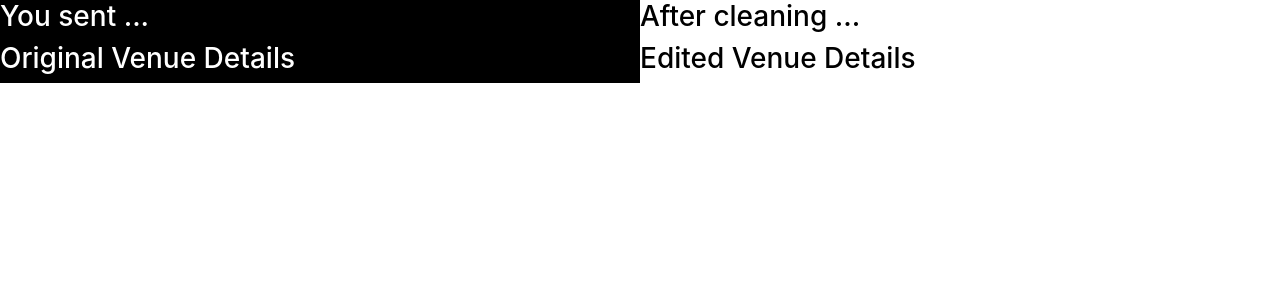
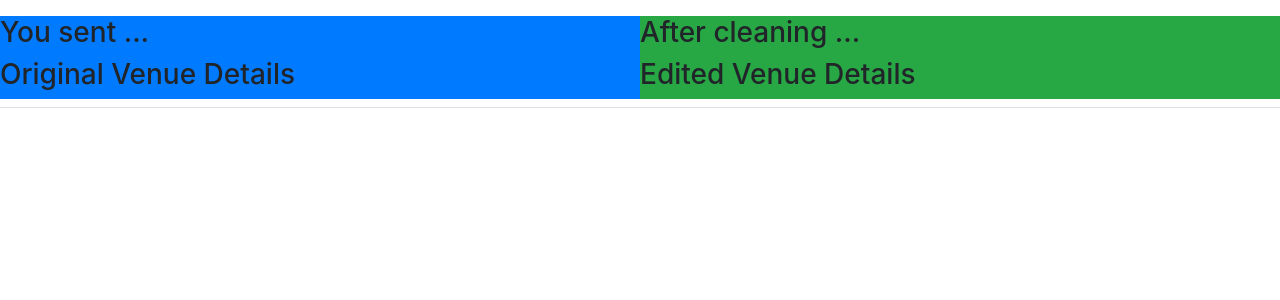
Before and after one commit to lcplcy/foursquare_api_poc, a Python web app: template app/templates/ls_propose_edit_viz.html in a window 1280 px wide. Shown: the top 300 px of the page. Run offline with Jinja, Linux system fonts and the light colour scheme; the template is opened without the code that fills it, so the values that code supplies are empty; some libraries are stand-ins or nearby versions.

Commit message:
fix css to use bootstrap bg colors

```diff
--- a/app/templates/ls_propose_edit_viz.html
+++ b/app/templates/ls_propose_edit_viz.html
@@ -26,8 +26,8 @@
   </script>
 </head>
 <body>
-  <div class="d-md-flex h-md-100 align-items-centers">
-    <div class="col-md-6 p-0" style="background-color:black;color:white">
+  <div class="justify-content-between flex-wrap flex-md-nowrap pt-3 pb-2 mb-3 border-bottom d-md-flex">
+    <div class="col-md-6 p-0 bg-primary">
       <h3>You sent ...</h3>
       {% for key, value in params.items() %}
       <p>{{ key }}: {{ value }}</p>
@@ -37,7 +37,7 @@
       <p>{{ key }}: {{ value }}</p>
       {% endfor %}
     </div>
-    <div class="col-md-6 p-0" style="background-color:white;color:black">
+    <div class="col-md-6 p-0 bg-success">
       <h3>After cleaning ...</h3>
       {% for key, value in other_params.items() %}
       <p>{{ key }}: {{ value }}</p>
```
